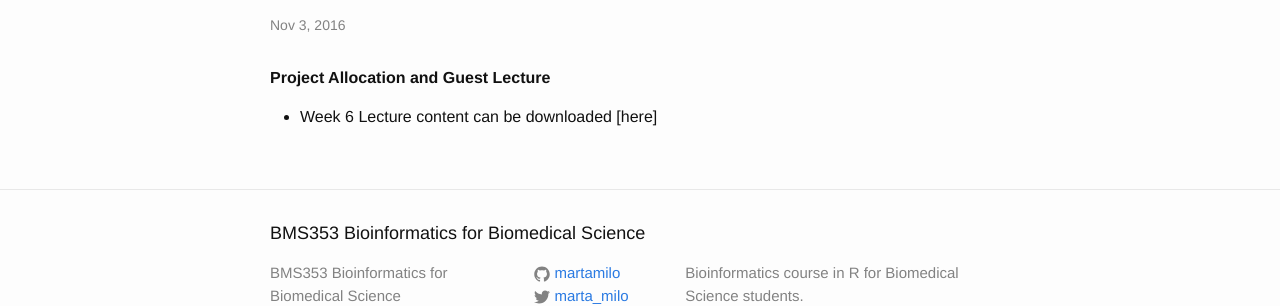
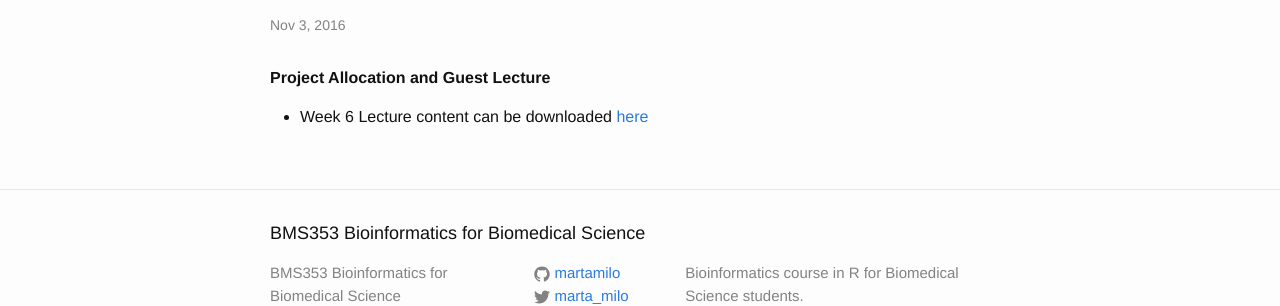
Before and after one commit to sods/bioinformatics, a Jekyll site: the page built from _posts/2016-11-3-week-6-project-allocation-and-guest-lecture.md, in a window 1280 px wide. Shown: the part 480-786 px from the top of the page. Built offline with Jekyll 4.4.1, drawn with Linux system fonts in a browser that asks for light colours; comment, search, counter and statistics services are not loaded; part of the change alters nothing that is shown.

```diff
--- a/_posts/2016-11-3-week-6-project-allocation-and-guest-lecture.md
+++ b/_posts/2016-11-3-week-6-project-allocation-and-guest-lecture.md
@@ -8,4 +8,4 @@ venue: FC- G02
 tagline: Project Allocation and Guest Lecture
 ---
 
-* Week 6 Lecture content can be downloaded [here]
+* Week 6 Lecture content can be downloaded [here]((http://opendsi.cc/bioinformatics/assets/Lecture_wk6.pdf))
```
